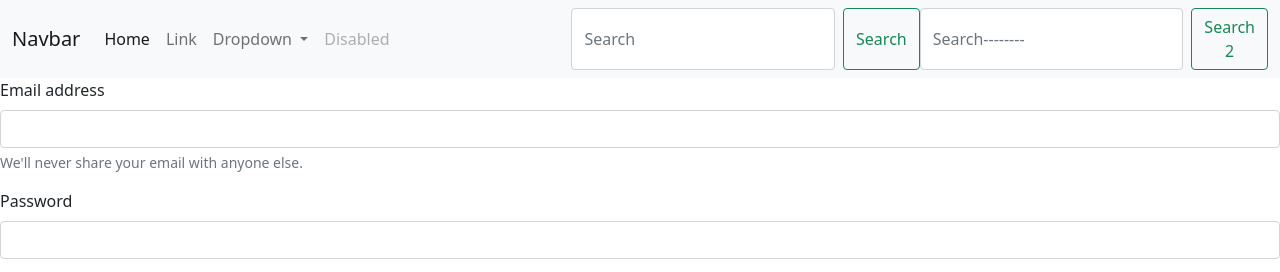
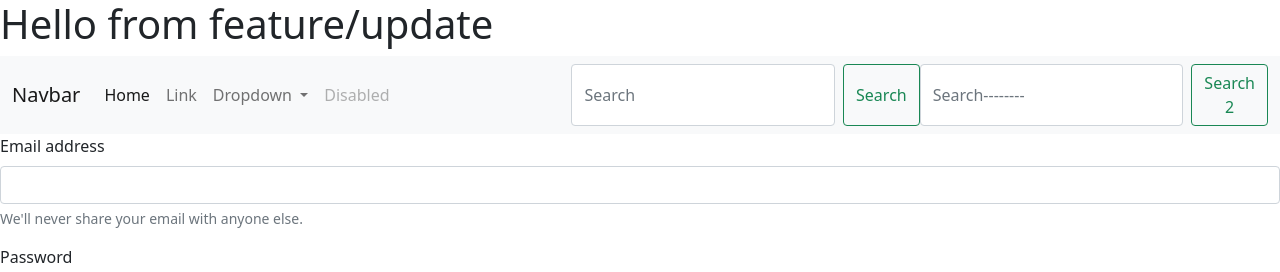
Before and after one commit to Pratham-Makwana/collab-github, a plain HTML site: page index.html in a window 1280 px wide. Shown: the top 272 px of the page. Drawn offline with nearby package versions, Linux system fonts and the light colour scheme.

Commit message:
added Heading

```diff
--- a/index.html
+++ b/index.html
@@ -14,6 +14,7 @@
 </head>
 
 <body>
+  <h1 class="hello">Hello from feature/update</h1>
   <nav class="navbar navbar-expand-lg navbar-light bg-light">
     <div class="container-fluid">
       <a class="navbar-brand" href="#">Navbar</a>
```
Also changed, not shown: app.css (added).
